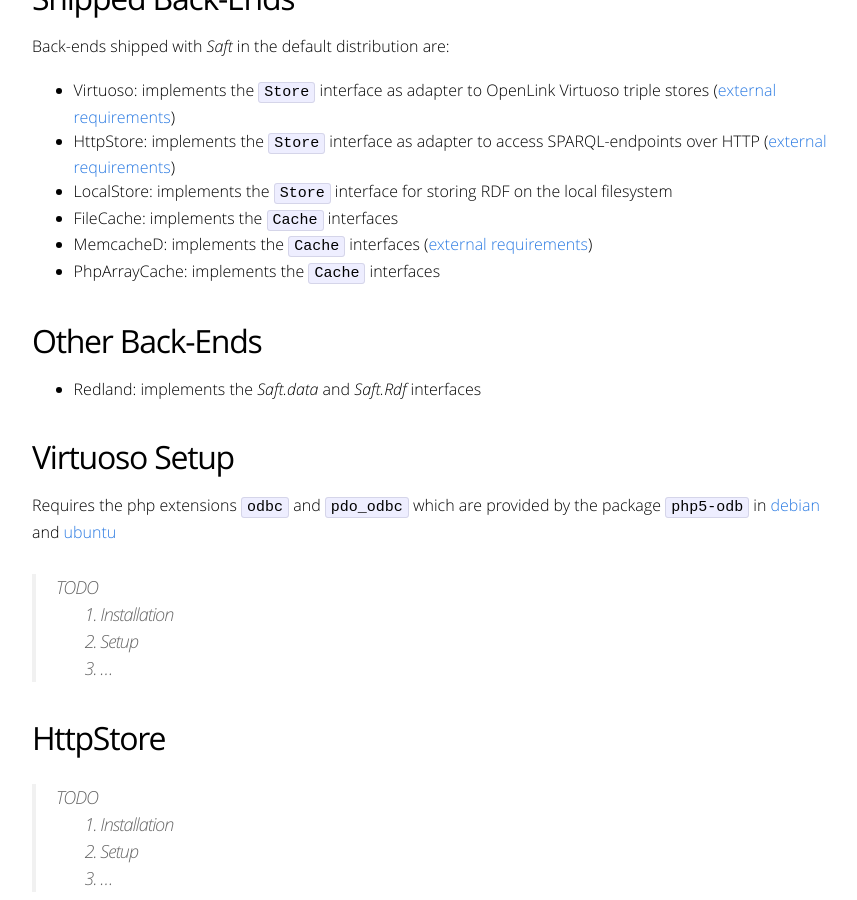
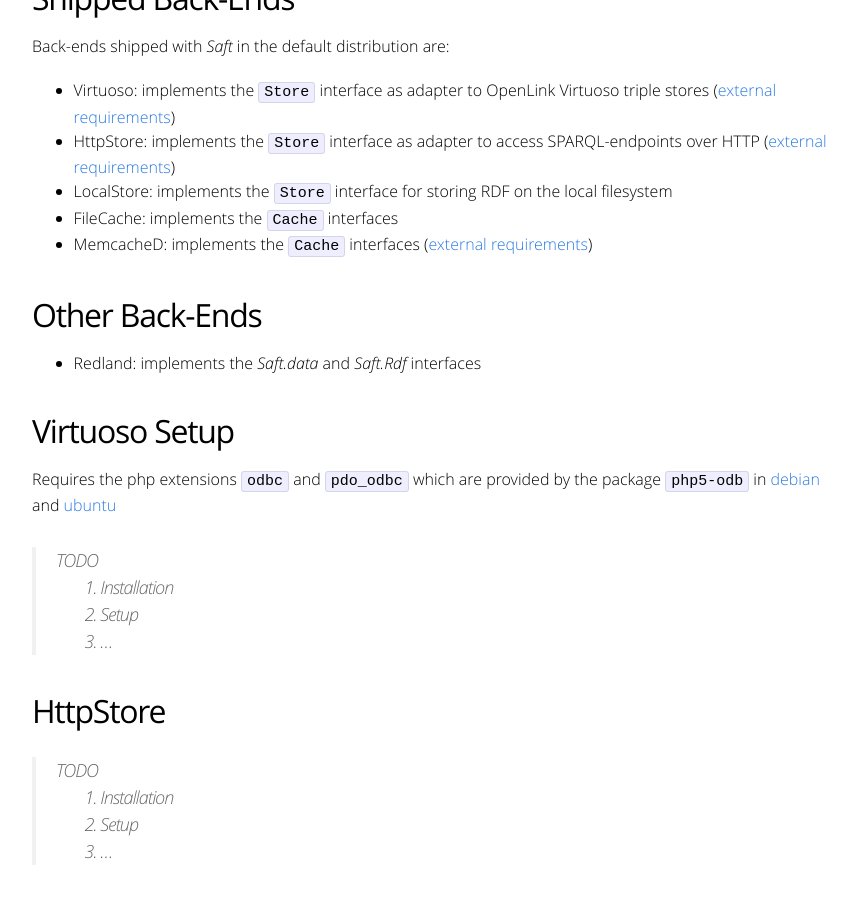
Before and after one commit to SaftIng/safting.github.io, a Jekyll site: the page built from doc/phpframework/backends.md, in a window 1280 px wide and 900 px high, scrolled down 312 px. Shown: the whole window, without its empty margins (208-1065 px from the left). Built offline with Jekyll 4.4.1, drawn with Linux system fonts in a browser that asks for light colours.

Commit message:
Remove phparraycache, which is no longer in the main branch

```diff
--- a/doc/phpframework/backends.md
+++ b/doc/phpframework/backends.md
@@ -14,7 +14,6 @@ Back-ends shipped with _Saft_ in the default distribution are:
 - LocalStore: implements the `Store` interface for storing RDF on the local filesystem
 - FileCache: implements the `Cache` interfaces
 - MemcacheD: implements the `Cache` interfaces ([external requirements](#memcached))
-- PhpArrayCache: implements the `Cache` interfaces
 
 ## Other Back-Ends
 
```
